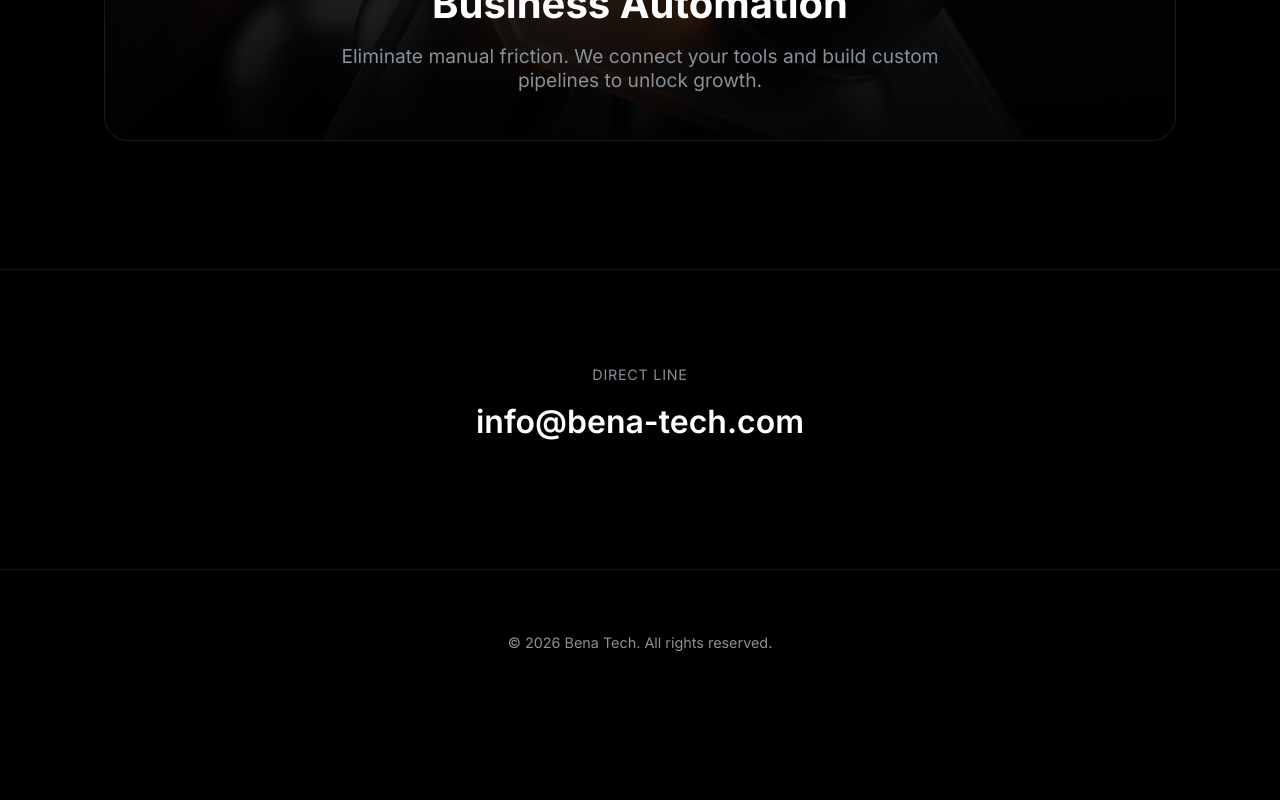
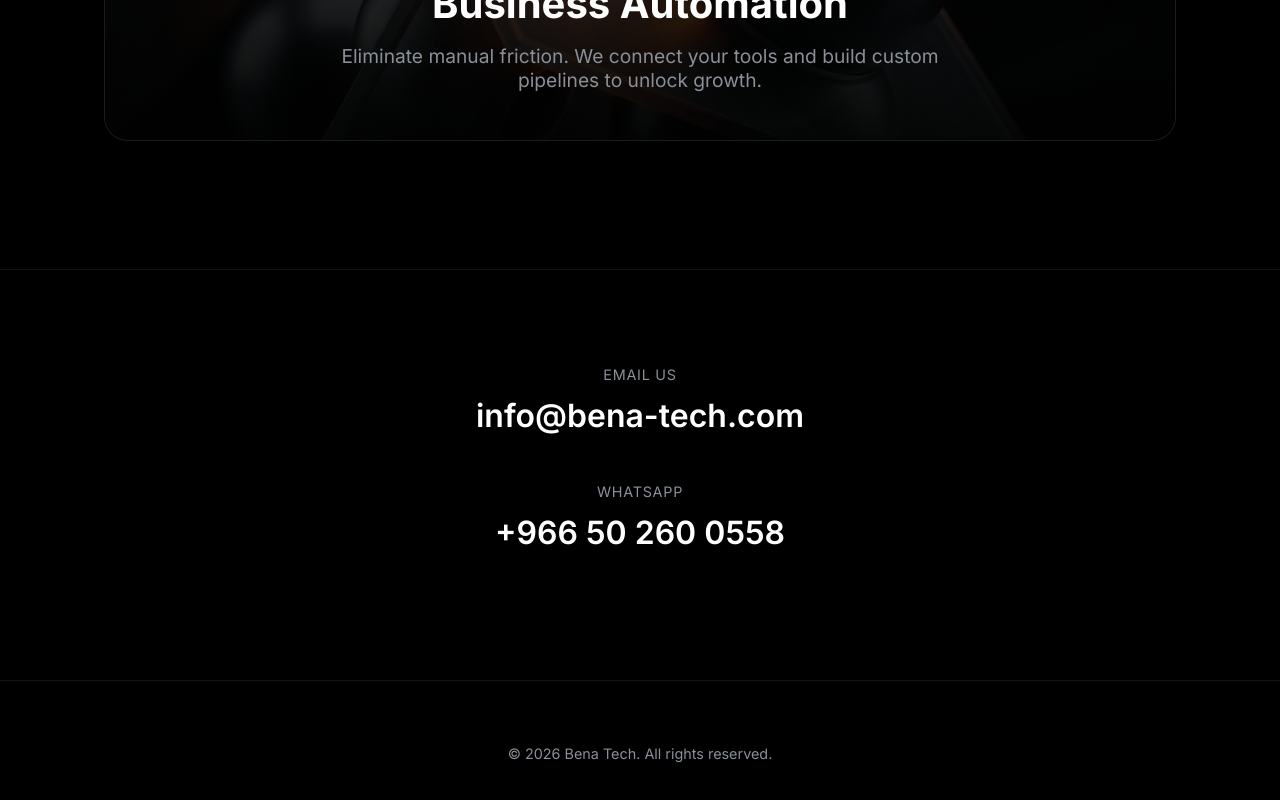
Before and after one commit to DareenNA/booking-bena-tech-adm, a React (Vite) app: page /about in a window 1280 px wide. Shown: the part 3919-4719 px from the top of the page. Before the commit the page ends 4634 px from the top, so only its background shows below. Built offline with nearby package versions, Linux system fonts and the light colour scheme; no server answers.

Commit message:
feat: update home page footer contact info to Email us and WhatsApp

```diff
--- a/src/pages/Home.jsx
+++ b/src/pages/Home.jsx
@@ -160,13 +160,24 @@
         </div>
       </section>
 
-      {/* Contact Email Section */}
+      {/* Contact Section */}
       <section style={{ padding: '6rem 0 8rem 0', borderTop: '1px solid var(--border-color)', textAlign: 'center' }}>
-        <div className="container">
-          <p style={{ color: 'var(--text-grey)', fontSize: '0.9rem', textTransform: 'uppercase', letterSpacing: '0.05em', marginBottom: '1.2rem' }}>Direct Line</p>
-          <a href="mailto:info@bena-tech.com" style={{ fontSize: '2rem', fontWeight: 600, color: 'var(--text-white)', textDecoration: 'none', transition: 'color 0.2s' }} onMouseEnter={(e) => e.target.style.color = 'var(--primary-orange)'} onMouseLeave={(e) => e.target.style.color = 'var(--text-white)'}>
-            info@bena-tech.com
-          </a>
+        <div className="container" style={{ display: 'flex', flexDirection: 'column', gap: '3rem', alignItems: 'center' }}>
+
+          <div>
+            <p style={{ color: 'var(--text-grey)', fontSize: '0.9rem', textTransform: 'uppercase', letterSpacing: '0.05em', marginBottom: '0.8rem' }}>Email us</p>
+            <a href="mailto:info@bena-tech.com" style={{ fontSize: '2rem', fontWeight: 600, color: 'var(--text-white)', textDecoration: 'none', transition: 'color 0.2s' }} onMouseEnter={(e) => e.target.style.color = 'var(--primary-orange)'} onMouseLeave={(e) => e.target.style.color = 'var(--text-white)'}>
+              info@bena-tech.com
+            </a>
+          </div>
+
+          <div>
+            <p style={{ color: 'var(--text-grey)', fontSize: '0.9rem', textTransform: 'uppercase', letterSpacing: '0.05em', marginBottom: '0.8rem' }}>WhatsApp</p>
+            <a href="https://wa.me/966502600558" target="_blank" rel="noopener noreferrer" style={{ fontSize: '2rem', fontWeight: 600, color: 'var(--text-white)', textDecoration: 'none', transition: 'color 0.2s' }} onMouseEnter={(e) => e.target.style.color = 'var(--primary-orange)'} onMouseLeave={(e) => e.target.style.color = 'var(--text-white)'}>
+              +966 50 260 0558
+            </a>
+          </div>
+
         </div>
       </section>
 
```
